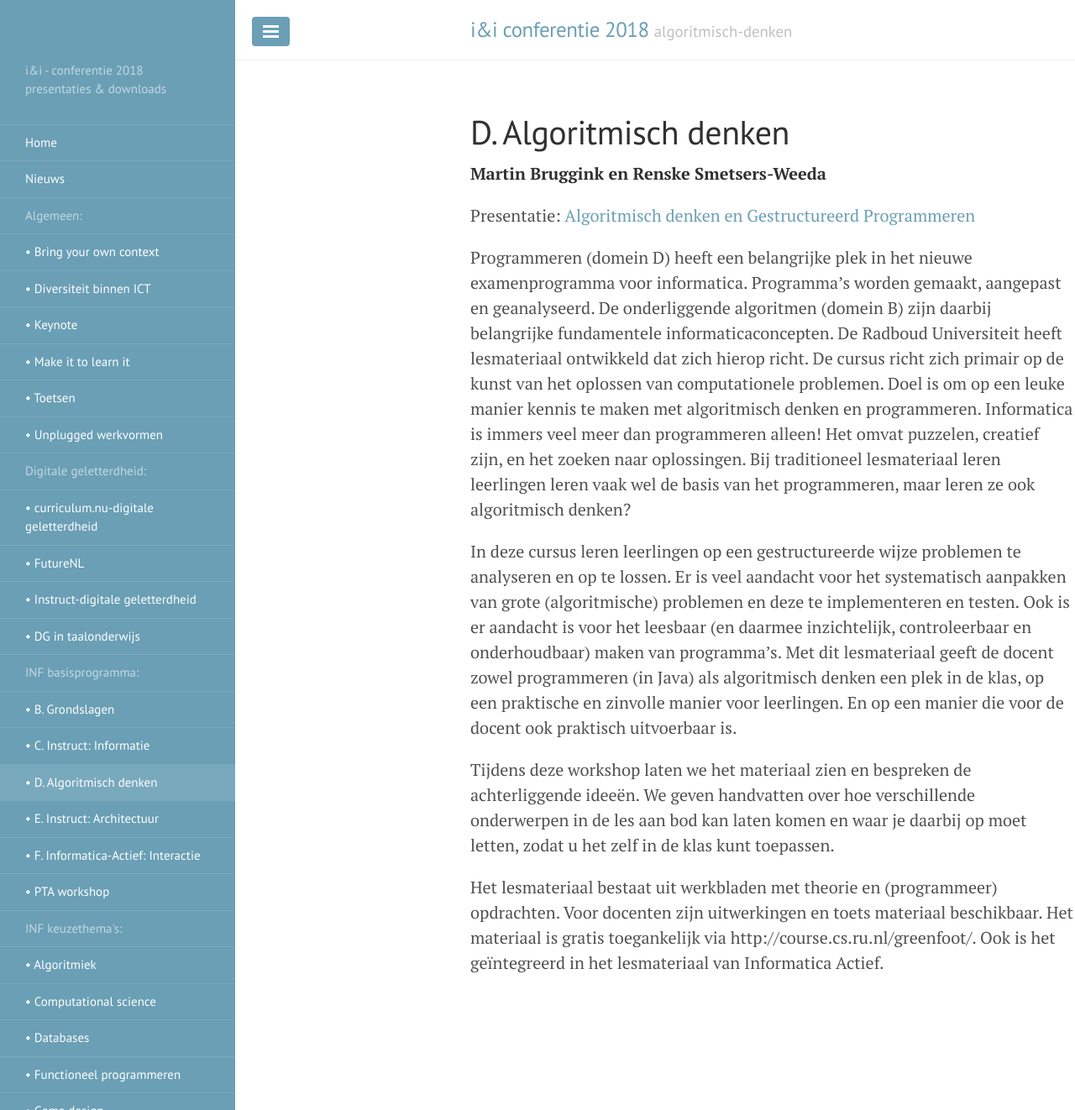
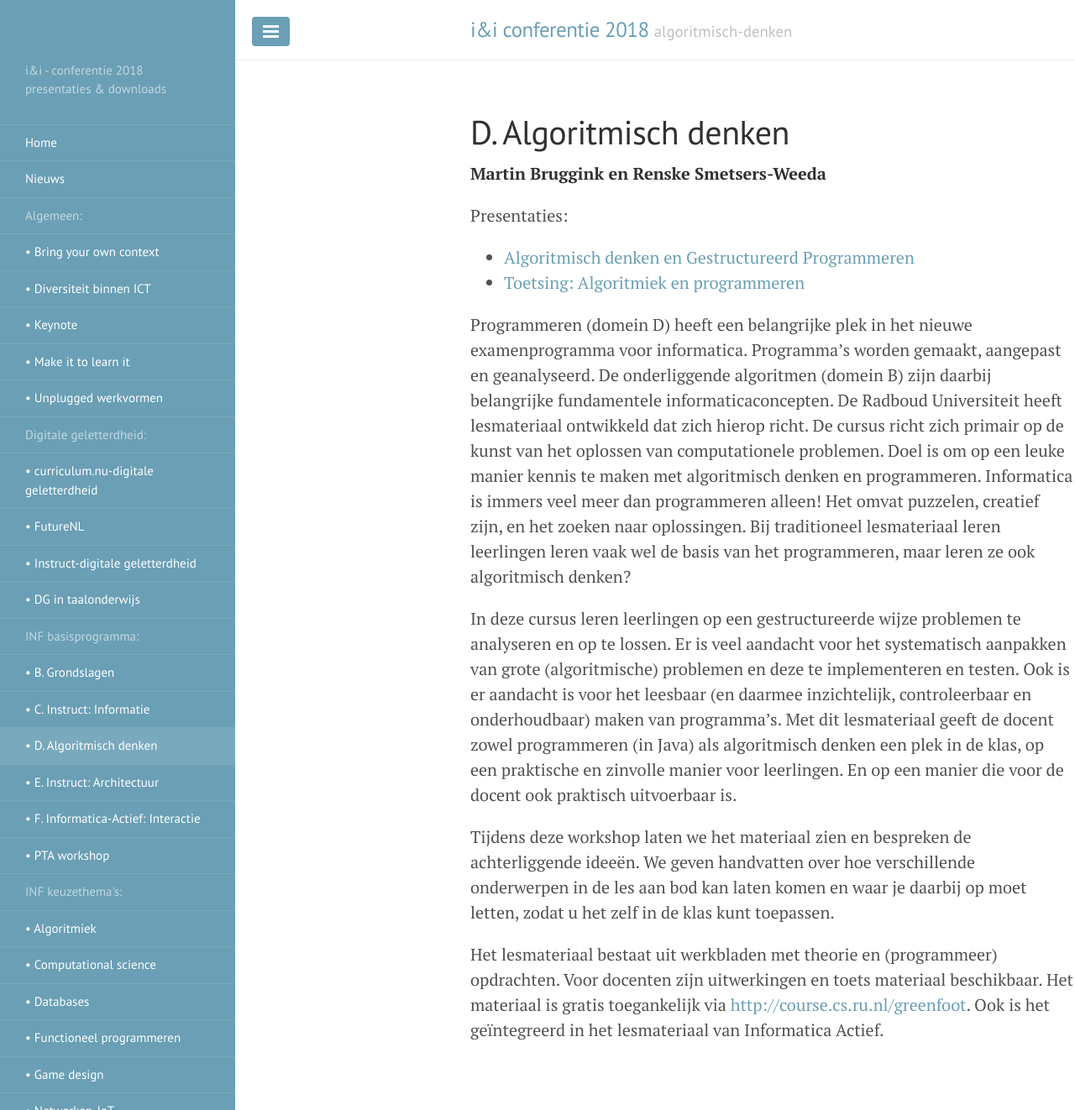
Before and after one commit to infvo/ieni2018, a Jekyll site: the page built from _basis/algoritmisch-denken.md, in a window 1280 px wide and 1322 px high. Shown: the whole window at 84% size. Built offline with Jekyll 4.4.1, drawn with Linux system fonts in a browser that asks for light colours.

Commit message:
Toetsen-presentatie naar "Algoritmisch denken"

```diff
--- a/_basis/algoritmisch-denken.md
+++ b/_basis/algoritmisch-denken.md
@@ -6,7 +6,11 @@ thema: algoritmisch-denken
 
 **Martin Bruggink en Renske Smetsers-Weeda**
 
-Presentatie: [Algoritmisch denken en Gestructureerd Programmeren]({{ site.baseurl }}/download/bruggink-weeda-algoritmisch-denken.pdf){:target="_blank"}
+Presentaties:
+
+* [Algoritmisch denken en Gestructureerd Programmeren]({{ site.baseurl }}/download/bruggink-weeda-algoritmisch-denken.pdf){:target="_blank"}
+* [Toetsing: Algoritmiek en programmeren]({{ site.baseurl }}/download/smetsers-toetsen.pdf){:target="_blank"}
+
 
 Programmeren (domein D) heeft een belangrijke plek in het nieuwe examenprogramma voor informatica.
 Programma’s worden gemaakt, aangepast en geanalyseerd.
@@ -32,5 +36,5 @@ zodat u het zelf in de klas kunt toepassen.
 
 Het lesmateriaal bestaat uit werkbladen met theorie en (programmeer) opdrachten.
 Voor docenten zijn uitwerkingen en toets materiaal beschikbaar.
-Het materiaal is gratis toegankelijk via http://course.cs.ru.nl/greenfoot/.
+Het materiaal is gratis toegankelijk via [http://course.cs.ru.nl/greenfoot](http://course.cs.ru.nl/greenfoot/){:target="_blank"}.
 Ook is het geïntegreerd in het lesmateriaal van Informatica Actief.
```
Also changed, not shown: _algemeen/toetsen.md (deleted, +0 -9 lines).
